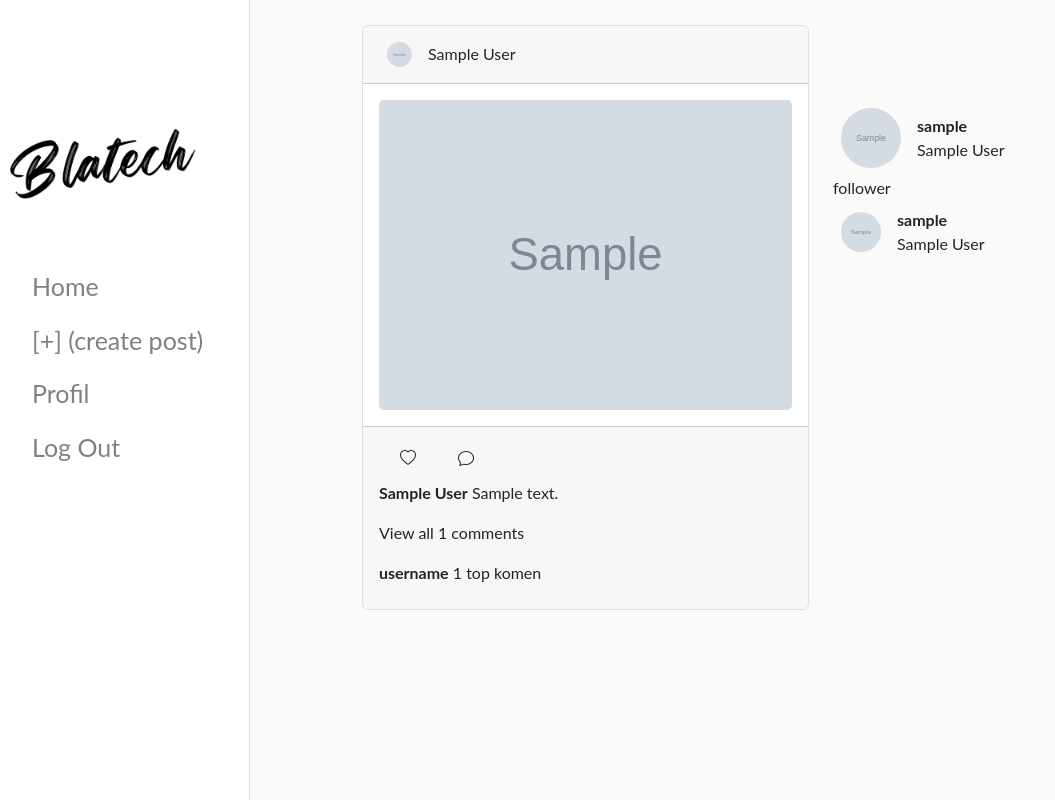
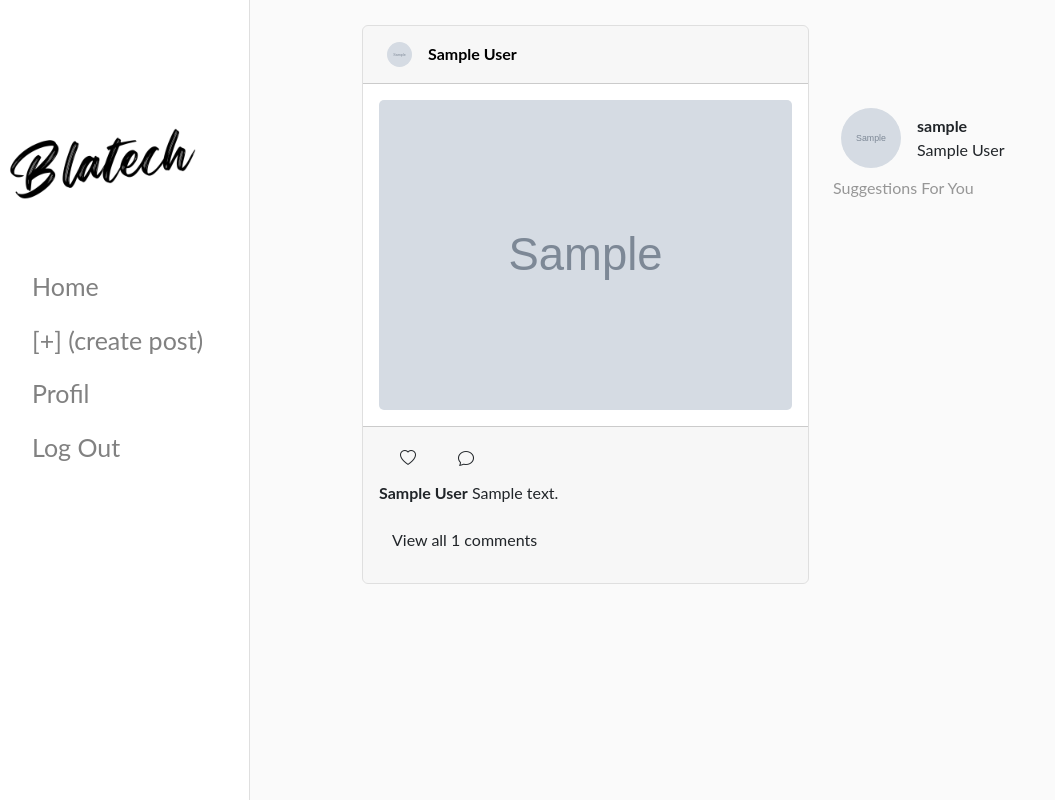
Before and after one commit to Keenan-Adityo/BlaTech, a PHP site: page /home.php in a window 1280 px wide. Shown: the whole page, without its empty margins (0-1055 px from the left). Run offline with PHP 8.4, Linux system fonts and the light colour scheme; the visitor is signed in with stand-in values (Sample User, id 1); tables that the repository leaves empty or names only in its code hold one stand-in row (values such as "Sample post"); grey boxes marked "Sample" are stand-in pictures.

Commit message:
add default picture, follow suggestion

```diff
--- a/home.php
+++ b/home.php
@@ -48,24 +48,40 @@
                 </div>
             </div>
             <div class="d-flex flex-row align-items-center">
-                follower
+                <p class='kGrey'>Suggestions For You</p>
             </div>
             <?php
-                $followQuery = mysqli_query($conn, "select * from follow where id_follow = '$id'");
-                while($follow = mysqli_fetch_array($followQuery)) {
-                    $id_follower = $follow['id_user'];
-                    $o_userQuery = mysqli_query($conn, "select * from user where id = '$id_follower'");
-                    while($o_user = mysqli_fetch_array($o_userQuery)) {
+                $counter = 0;
+                $suggestQ = mysqli_query($conn, "select * from user");
+                while($suggest = mysqli_fetch_array($suggestQ)) {
+                    if($counter == 5) break;
+                    $followQuery = mysqli_query($conn, "select * from follow where id_user = '$id' and id_follow='". $suggest['id'] ."'");
+                    if(!$follow = mysqli_fetch_array($followQuery)) {
+                        $counter++;
                         echo "<div class='d-flex flex-row align-items-center'>
                             <div class='p-2'>
-                                <img src='assets/profile_picture/"; echo $o_user['foto']; echo "' alt='avatar' class='avatar' style='width: 40px;height: 40px;'>
+                                <img src='assets/profile_picture/" . $suggest['foto'] . "' alt='avatar' class='avatar' style='width: 40px;height: 40px;'>
                             </div>
                             <div class='p-2'>
-                                <b>"; echo $o_user['username']; echo "</b> <br>
-                                "; echo $o_user['nama']; echo "
+                            <table>
+                                <tr>
+                                    <td>
+                                        <b>" . $suggest['username'] . "</b> <br>
+                                    </td>
+                                    <td rowspan='2'>
+                                        <div class='suggestf'>Follow</div>
+                                    </td>
+                                </tr>
+                                <tr>
+                                    <td>
+                                        <div class='suggestfn'>" . $suggest['nama'] . "</div>
+                                    </td>
+                                </tr>
+                            </table>
                             </div>
                         </div>";
                     }
+
 
                 }
             ?>
--- a/style.css
+++ b/style.css
@@ -67,6 +67,27 @@
   width: 100px;
   height: 100px;
 }
+
+.hrefblack {
+  text-decoration: none;
+  color: black;
+}
+
+.kGrey {
+  color: #969696;
+}
+
+.suggestf {
+  text-decoration: none;
+  color: blue;
+  text-align: center;
+}
+
+.suggestfn {
+  color: #969696;
+  font-size: x-small;
+}
+
 /* post */
  /* .card {
   box-shadow: 0 4px 8px 0 rgba(0,0,0,0,2);
--- a/widgets/post_card.php
+++ b/widgets/post_card.php
@@ -13,7 +13,7 @@
                 <div class='p-2'>
                     <img src='assets/profile_picture/".  $pfp . "' alt='avatar' class='avatar' style='width: 25px; height: 25px;'>
                 </div>
-                <div class='p-2 flex-fill'>".  $name.  "</div>
+                <div class='p-2 flex-fill'><a href='./profile.php' class='hrefblack'><b>".  $name.  "</b></a></div>
             </div>
         </div>
         <div class='card-body'>
@@ -36,8 +36,9 @@
                     </div>
                 </div>
                 <p><b>".  $name .  "</b> ".  $description .  "</p>
-                <p>View all ". $commCount[0] ." comments</p>
-                <p><b>username</b> 1 top komen</p>
+                <p><button type='button' class='btn text-start' data-bs-toggle='modal' data-bs-target='#comment_". $id. "'>
+                    View all ". $commCount[0] ." comments
+                </button></p>
             </div>
         </div>
     </div>";
--- a/widgets/post_modal.php
+++ b/widgets/post_modal.php
@@ -40,6 +40,7 @@
                           </div>
                           <div class='p-2'>
                               <input type='text' name='komen'>
+                              <input type='submit' value='comment'>
                           </div>
                       </div>
                   </div>
```
Also changed, not shown: assets/profile_picture/default.png (added).
